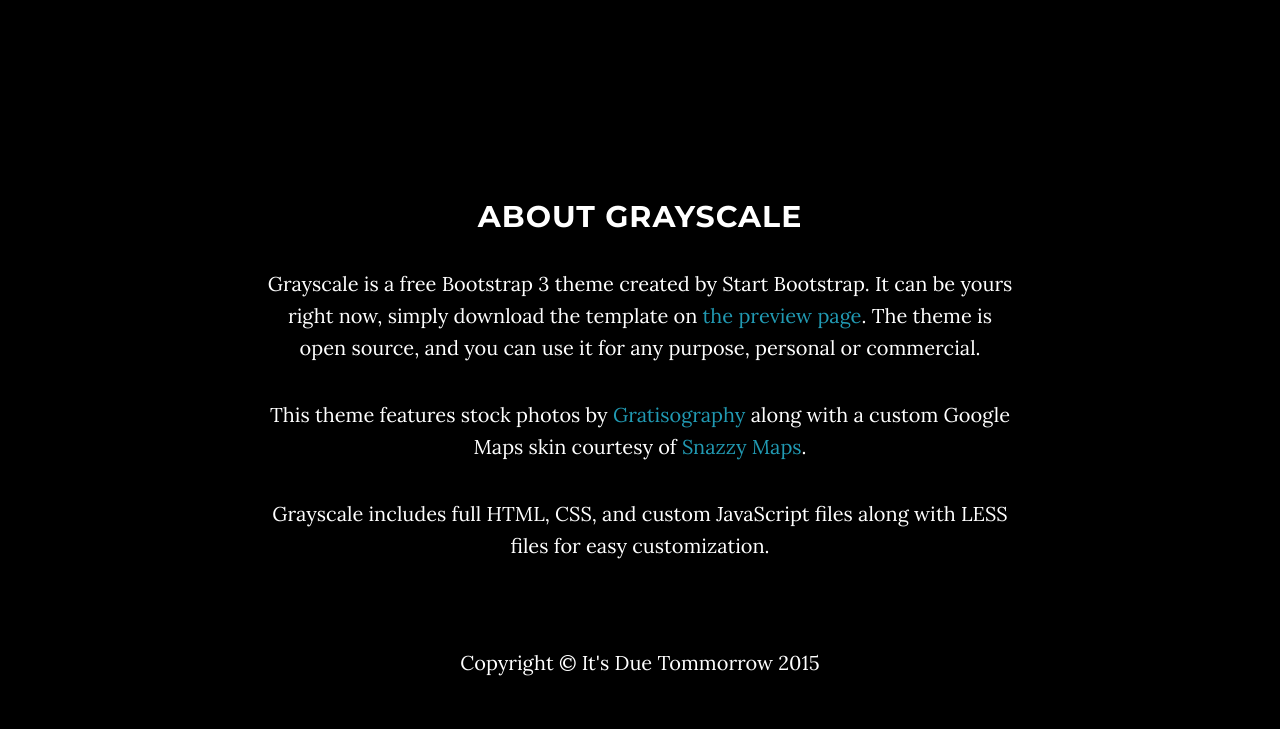
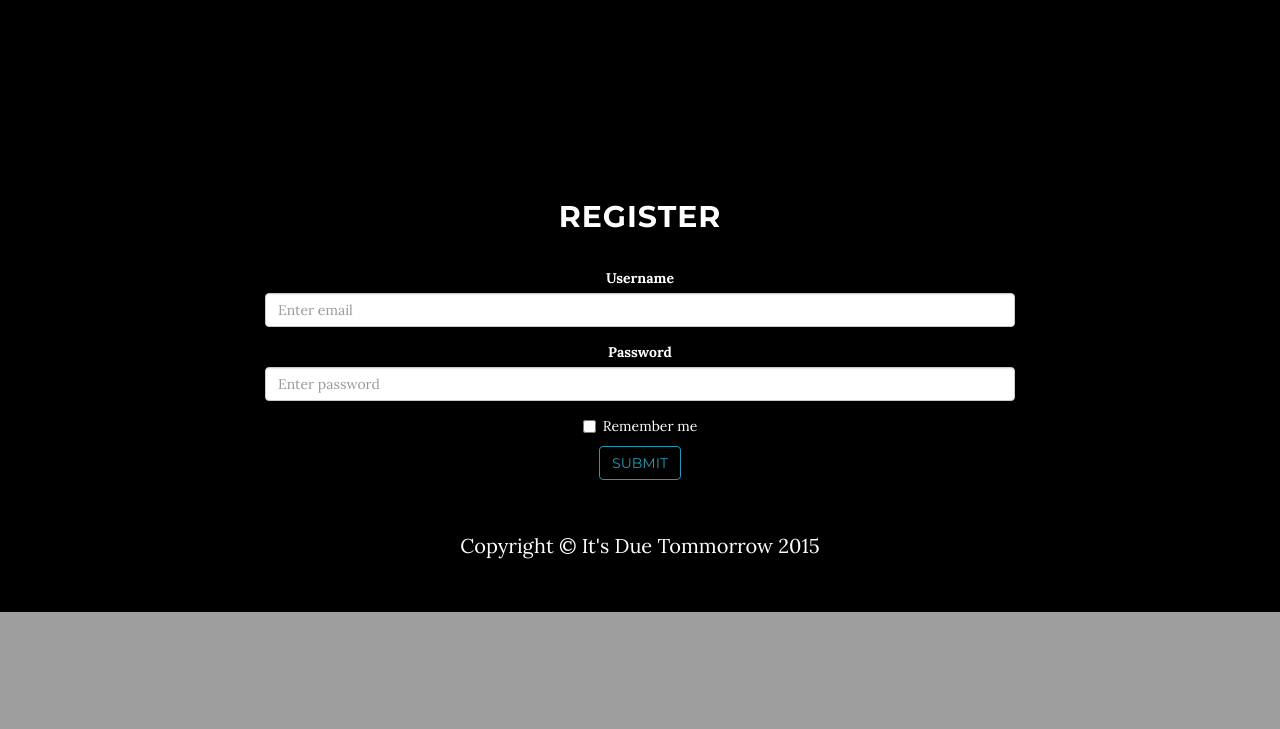
Before and after one commit to RecyclingBin/mun, a PHP site: page / in a window 1280 px wide. Shown: the part 850-1579 px from the top of the page. After the commit the page ends 1462 px from the top, so only its background shows below. Run offline with PHP 8.4, Linux system fonts and the light colour scheme; style sheets or scripts are compiled from the project's sources; some libraries are stand-ins or nearby versions.

Commit message:
updade html

```diff
--- a/index.html
+++ b/index.html
@@ -52,7 +52,9 @@
                     <li class="hidden">
                         <a href="#page-top"></a>
                     </li>
-
+                    <li>
+                        <a class="page-scroll" href="#about">Register</a>
+                    </li>
                     <li>
                         <a class="page-scroll" href="#download">Login</a>
                     </li>
@@ -84,11 +86,21 @@
     <section id="about" class="container content-section text-center">
         <div class="row">
             <div class="col-lg-8 col-lg-offset-2">
-                <h2>About Grayscale</h2>
-                <p>Grayscale is a free Bootstrap 3 theme created by Start Bootstrap. It can be yours right now, simply download the template on <a href="http://startbootstrap.com/template-overviews/grayscale/">the preview page</a>. The theme is open source, and you can use it for any purpose, personal or commercial.</p>
-                <p>This theme features stock photos by <a href="http://gratisography.com/">Gratisography</a> along with a custom Google Maps skin courtesy of <a href="http://snazzymaps.com/">Snazzy Maps</a>.</p>
-                <p>Grayscale includes full HTML, CSS, and custom JavaScript files along with LESS files for easy customization.</p>
-            </div>
+                <h2>Register</h2>
+  <form role="form">
+    <div class="form-group">
+      <label for="email">Username</label>
+      <input type="email" class="form-control" id="email" placeholder="Enter email">
+    </div>
+    <div class="form-group">
+      <label for="pwd">Password</label>
+      <input type="password" class="form-control" id="pwd" placeholder="Enter password">
+    </div>
+    <div class="checkbox">
+      <label><input type="checkbox"> Remember me</label>
+    </div>
+    <button type="submit" class="btn btn-default">Submit</button>
+  </form>
         </div>
     </section>
 
```
Also changed, not shown: .c9/metadata/workspace/index.html (+1 -1 lines), .c9/metadata/workspace/less/grayscale.less (+1 -1 lines), 1 other file.
